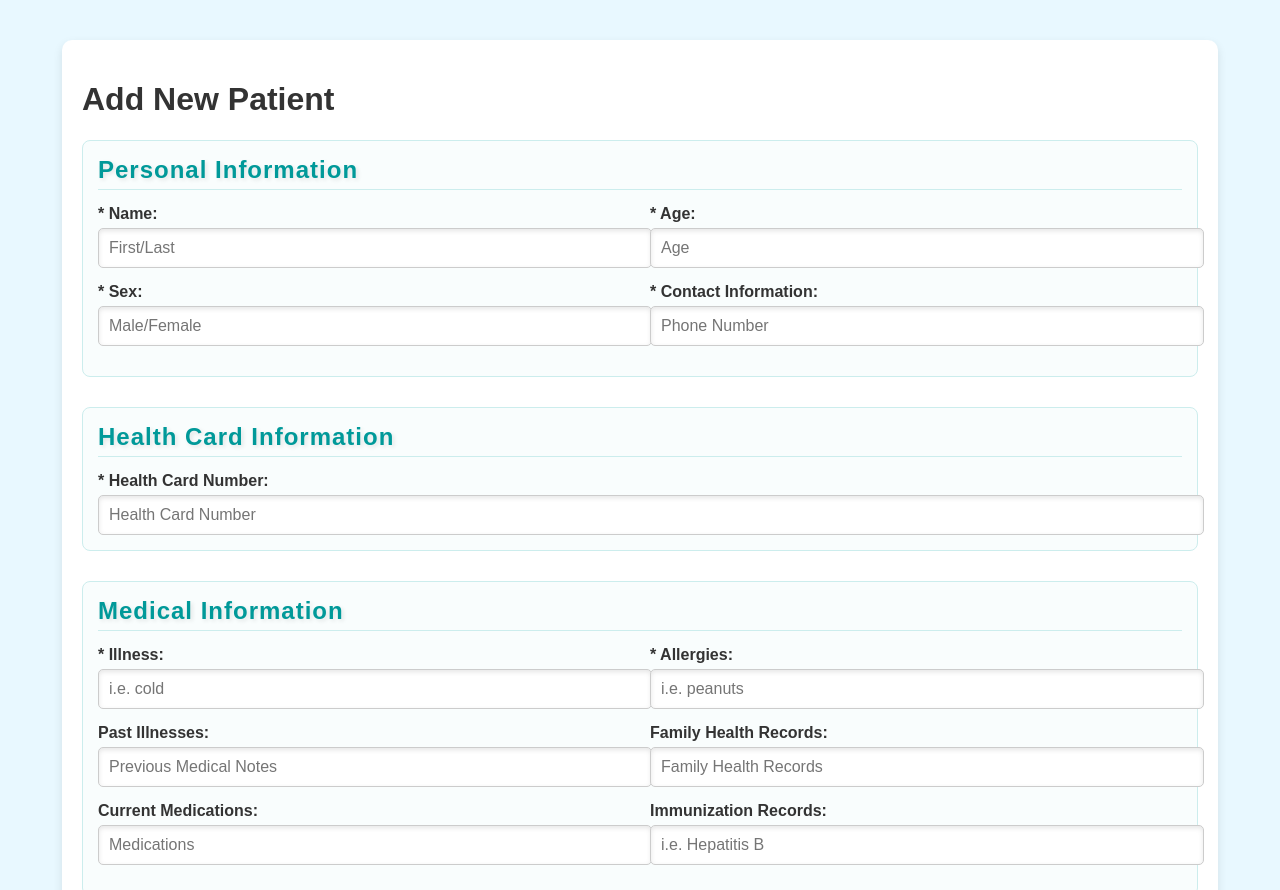
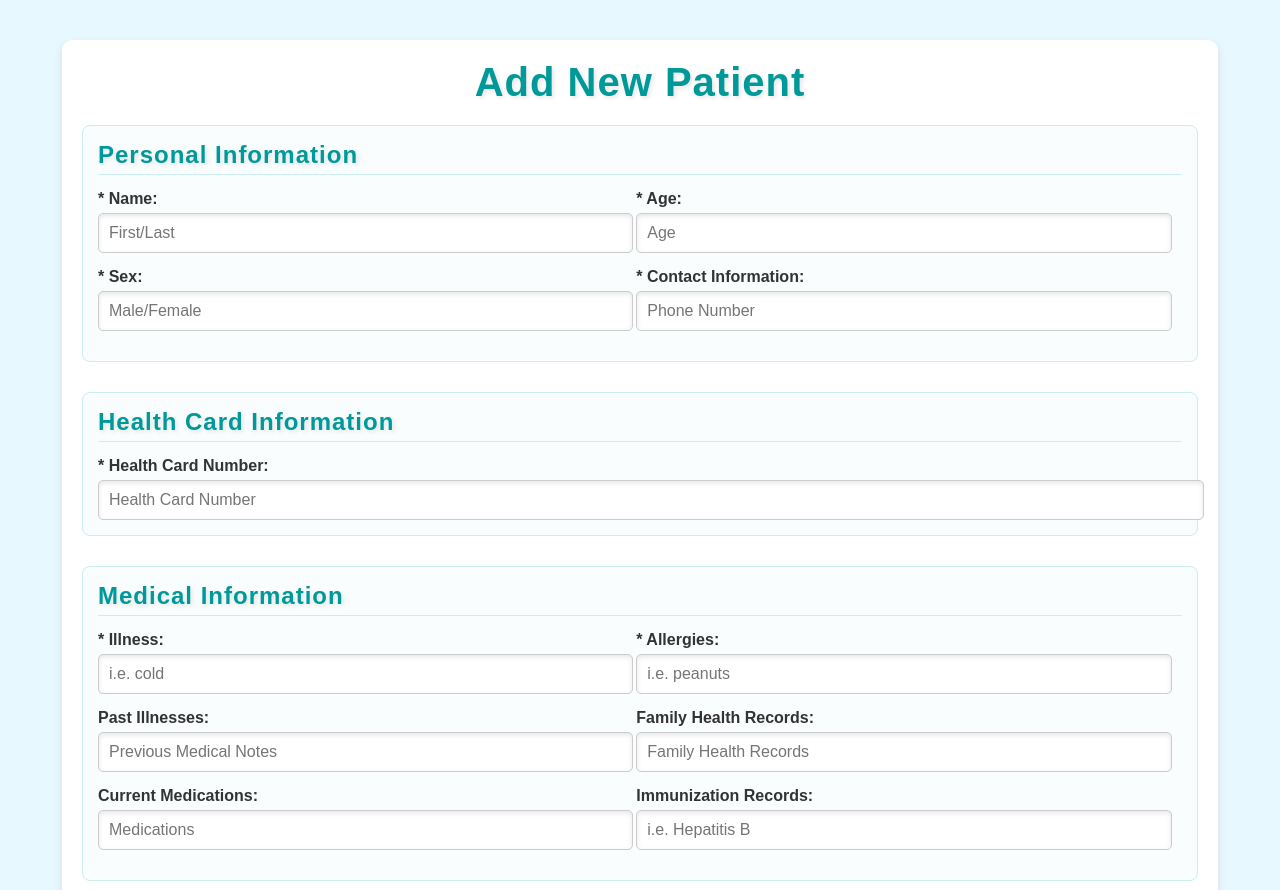
Before and after one commit to an-m1/CTRL-HACK-DEL-Project, a plain HTML site: page addPatient.html in a window 1280 px wide. Shown: the top 890 px of the page. Drawn offline with Linux system fonts and the light colour scheme.

Commit message:
fixing padding in addPatient.css

```diff
--- a/addPatient.css
+++ b/addPatient.css
@@ -18,9 +18,9 @@ body {
 }
 
 /* Title Styling */
-header h1 {
+ h1 {
     font-size: 2.5rem; /* Larger font size for emphasis */
-    color: #009999; /* Turquoise */
+    color: #009999; /* 009999 */
     margin: 0 0 20px 0; /* Add space below the title */
     text-shadow: 2px 2px 4px rgba(0, 0, 0, 0.1); /* Subtle text shadow */
     font-weight: bold;
@@ -48,8 +48,9 @@ header h1 {
 /* Form Row Styling */
 .form-row {
     display: flex;
-    gap: 20px;
+    gap: 25px;
     margin-bottom: 15px;
+    margin-right: 3%;
 }
 
 .form-row > div {
```
Also changed, not shown: index.html (+2 -2 lines).
